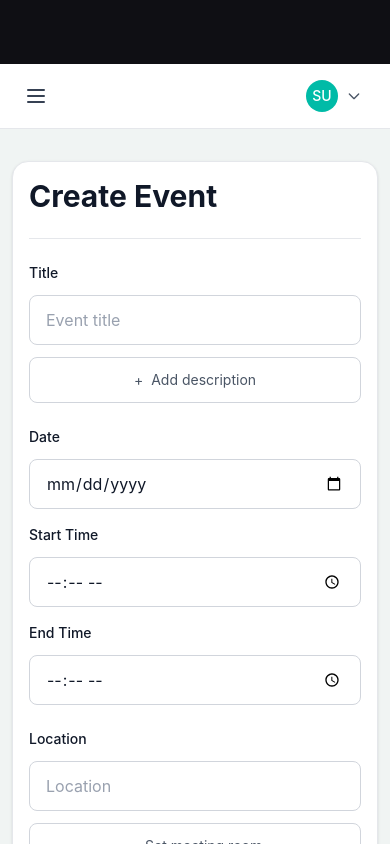
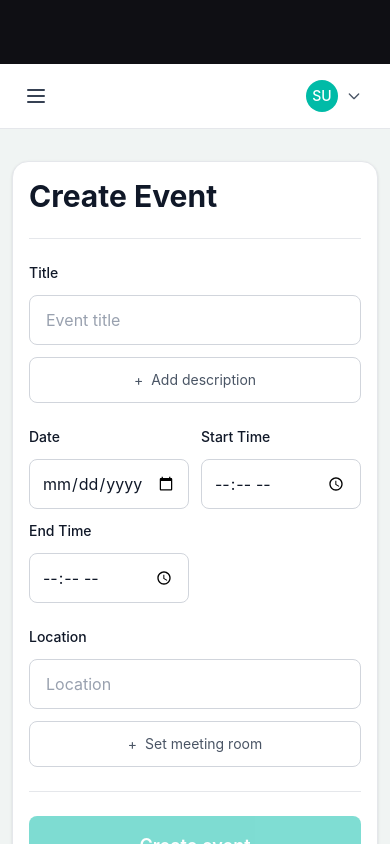
Before and after one commit to JaiprakashSahu/EventManagment, a Next.js app in the folder event-app/: page / in a window 390 px wide. Shown: the top 844 px of the page. Built offline with nearby package versions, Linux system fonts and the light colour scheme; no server answers; the database is empty; sample sign-in values are in the browser's storage.

Commit message:
Fix date/time grid - 2 columns on mobile matching desktop layout

```diff
--- a/event-app/src/app/page.js
+++ b/event-app/src/app/page.js
@@ -126,15 +126,14 @@ export default function Home() {
             </div>
 
             {/* Date, Start Time, End Time - Symmetric Grid */}
-            <div className="grid grid-cols-1 sm:grid-cols-2 gap-4">
+            <div className="grid grid-cols-2 gap-3 sm:gap-4">
               <div>
                 <label className="block text-gray-900 text-sm font-medium mb-3">Date</label>
                 <input
                   type="date"
                   value={date}
                   onChange={(e) => setDate(e.target.value)}
-                  placeholder="Select date"
-                  className="w-full px-4 py-3 rounded-lg bg-white border border-gray-300 text-gray-900 focus:outline-none focus:border-teal-500 focus:ring-1 focus:ring-teal-500 cursor-pointer [&::-webkit-calendar-picker-indicator]:opacity-100"
+                  className="w-full px-3 sm:px-4 py-3 rounded-lg bg-white border border-gray-300 text-gray-900 focus:outline-none focus:border-teal-500 focus:ring-1 focus:ring-teal-500 cursor-pointer"
                 />
               </div>
               <div>
@@ -143,7 +142,7 @@ export default function Home() {
                   type="time"
                   value={time}
                   onChange={(e) => setTime(e.target.value)}
-                  className="w-full px-4 py-3 rounded-lg bg-white border border-gray-300 text-gray-900 focus:outline-none focus:border-teal-500 focus:ring-1 focus:ring-teal-500 cursor-pointer"
+                  className="w-full px-3 sm:px-4 py-3 rounded-lg bg-white border border-gray-300 text-gray-900 focus:outline-none focus:border-teal-500 focus:ring-1 focus:ring-teal-500 cursor-pointer"
                 />
               </div>
               <div>
@@ -152,7 +151,7 @@ export default function Home() {
                   type="time"
                   value={endTime}
                   onChange={(e) => setEndTime(e.target.value)}
-                  className="w-full px-4 py-3 rounded-lg bg-white border border-gray-300 text-gray-900 focus:outline-none focus:border-teal-500 focus:ring-1 focus:ring-teal-500 cursor-pointer"
+                  className="w-full px-3 sm:px-4 py-3 rounded-lg bg-white border border-gray-300 text-gray-900 focus:outline-none focus:border-teal-500 focus:ring-1 focus:ring-teal-500 cursor-pointer"
                 />
               </div>
             </div>
```
